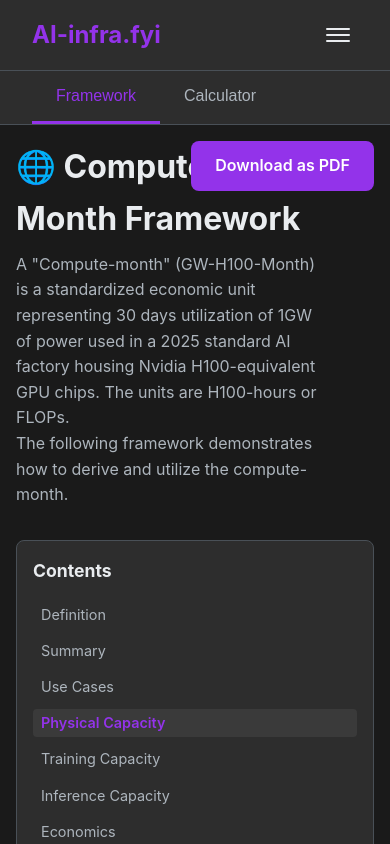
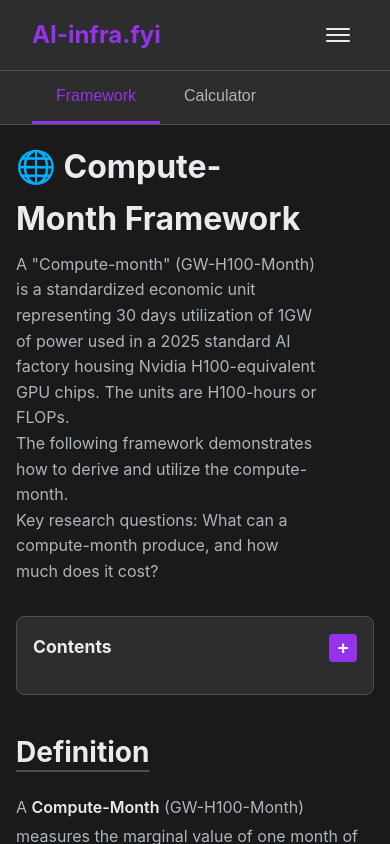
Before and after one commit to anranga95/ai-infra.fyi, a React (Vite) app: page /compute-month in a window 390 px wide. Shown: the top 844 px of the page. Built offline with nearby package versions, Linux system fonts and the light colour scheme.

Commit message:
Mobile improvements: hide PDF button, fix scroll position, collapsible TOC, add research questions

```diff
--- a/src/App.tsx
+++ b/src/App.tsx
@@ -1,11 +1,21 @@
-import { useState } from 'react';
-import { BrowserRouter as Router, Routes, Route, Link } from 'react-router-dom';
+import { useState, useEffect } from 'react';
+import { BrowserRouter as Router, Routes, Route, Link, useLocation } from 'react-router-dom';
 import ComputeMonthPage from './pages/ComputeMonthPage';
 import MapPage from './pages/MapPage';
 import AboutPage from './pages/AboutPage';
 import EnergyPage from './pages/EnergyPage';
 import SourcesPage from './pages/SourcesPage';
 import './styles/global.css';
+
+function ScrollToTop() {
+  const { pathname } = useLocation();
+
+  useEffect(() => {
+    window.scrollTo(0, 0);
+  }, [pathname]);
+
+  return null;
+}
 
 function App() {
   const [mobileMenuOpen, setMobileMenuOpen] = useState(false);
@@ -20,6 +30,7 @@ function App() {
 
   return (
     <Router>
+      <ScrollToTop />
       <div className="app">
         <nav className="main-nav">
           <div className="nav-container">
--- a/src/pages/ComputeMonthPage.tsx
+++ b/src/pages/ComputeMonthPage.tsx
@@ -4,6 +4,7 @@ import CalculatorPage from './CalculatorPage';
 function ComputeMonthPage() {
   const [activeTab, setActiveTab] = useState<'framework' | 'calculator'>('framework');
   const [activeSection, setActiveSection] = useState<string>('definition');
+  const [tocOpen, setTocOpen] = useState<boolean>(false);
 
   // Scroll spy to track active section
   useEffect(() => {
@@ -86,13 +87,14 @@ function ComputeMonthPage() {
               <h1>🌐 Compute-Month Framework</h1>
               <p>
                 A "Compute-month" (GW-H100-Month) is a standardized economic unit representing 30 days utilization of 1GW of power used in a 2025 standard AI factory housing Nvidia H100-equivalent GPU chips. The units are H100-hours or FLOPs.<br />
-                The following framework demonstrates how to derive and utilize the compute-month.
+                The following framework demonstrates how to derive and utilize the compute-month.<br />
+                Key research questions: What can a compute-month produce, and how much does it cost?
               </p>
             </div>
             <a
               href="/Compute Month Framework - v1.pdf"
               download="Compute Month Framework - v1.pdf"
-              className="mode-toggle"
+              className="mode-toggle pdf-download-btn"
               style={{
                 textDecoration: 'none',
                 position: 'absolute',
@@ -108,8 +110,17 @@ function ComputeMonthPage() {
           <div className="framework-layout">
             <aside className="framework-toc-sidebar">
               <div className="toc-sticky">
-                <h3 style={{ marginTop: 0, marginBottom: '1rem', fontSize: '1.1rem' }}>Contents</h3>
-                <ul style={{ listStyle: 'none', padding: 0, margin: 0 }}>
+                <div style={{ display: 'flex', justifyContent: 'space-between', alignItems: 'center', marginBottom: '1rem' }}>
+                  <h3 style={{ margin: 0, fontSize: '1.1rem' }}>Contents</h3>
+                  <button
+                    className="toc-toggle-btn"
+                    onClick={() => setTocOpen(!tocOpen)}
+                    aria-label="Toggle table of contents"
+                  >
+                    {tocOpen ? '−' : '+'}
+                  </button>
+                </div>
+                <ul className={`toc-list ${tocOpen ? 'toc-open' : ''}`} style={{ listStyle: 'none', padding: 0, margin: 0 }}>
                   <li style={{ margin: '0.5rem 0' }}>
                     <a
                       href="#definition"
--- a/src/styles/global.css
+++ b/src/styles/global.css
@@ -770,6 +770,30 @@ select:focus {
   font-weight: 600;
 }
 
+.toc-toggle-btn {
+  display: none;
+  background: var(--accent);
+  color: white;
+  border: none;
+  border-radius: 4px;
+  width: 28px;
+  height: 28px;
+  cursor: pointer;
+  font-size: 1.2rem;
+  font-weight: bold;
+  transition: background 0.2s;
+}
+
+.toc-toggle-btn:hover {
+  background: var(--accent-hover);
+}
+
+.toc-list {
+  max-height: 1000px;
+  overflow: hidden;
+  transition: max-height 0.3s ease;
+}
+
 /* Framework Content */
 .framework-content {
   flex: 1;
@@ -898,6 +922,18 @@ select:focus {
     position: static;
     max-height: none;
   }
+
+  .toc-toggle-btn {
+    display: block;
+  }
+
+  .toc-list {
+    max-height: 0;
+  }
+
+  .toc-list.toc-open {
+    max-height: 1000px;
+  }
 }
 
 @media (max-width: 768px) {
@@ -907,6 +943,10 @@ select:focus {
 
   .mobile-menu-toggle {
     display: block;
+  }
+
+  .pdf-download-btn {
+    display: none !important;
   }
 
   .nav-links {
```
